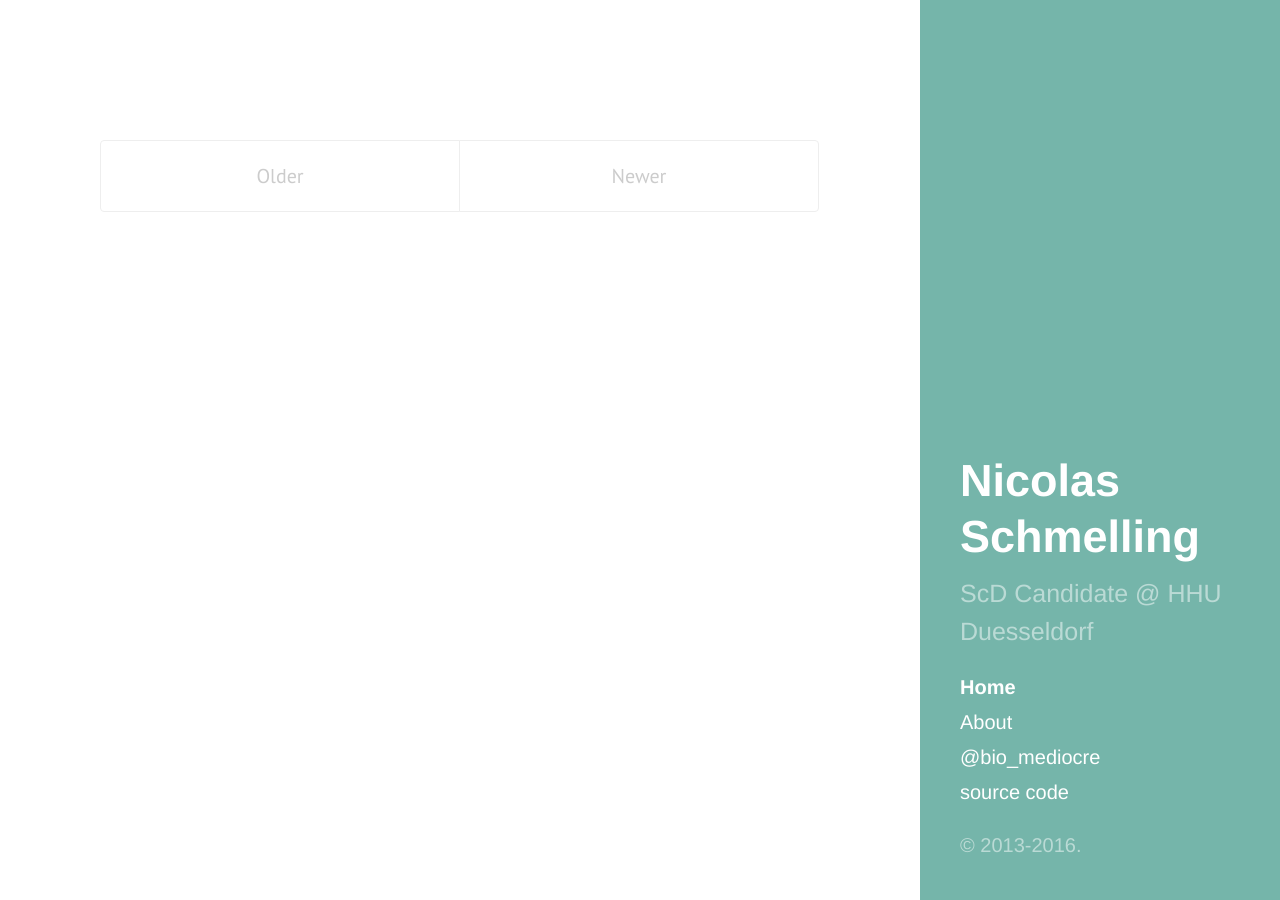
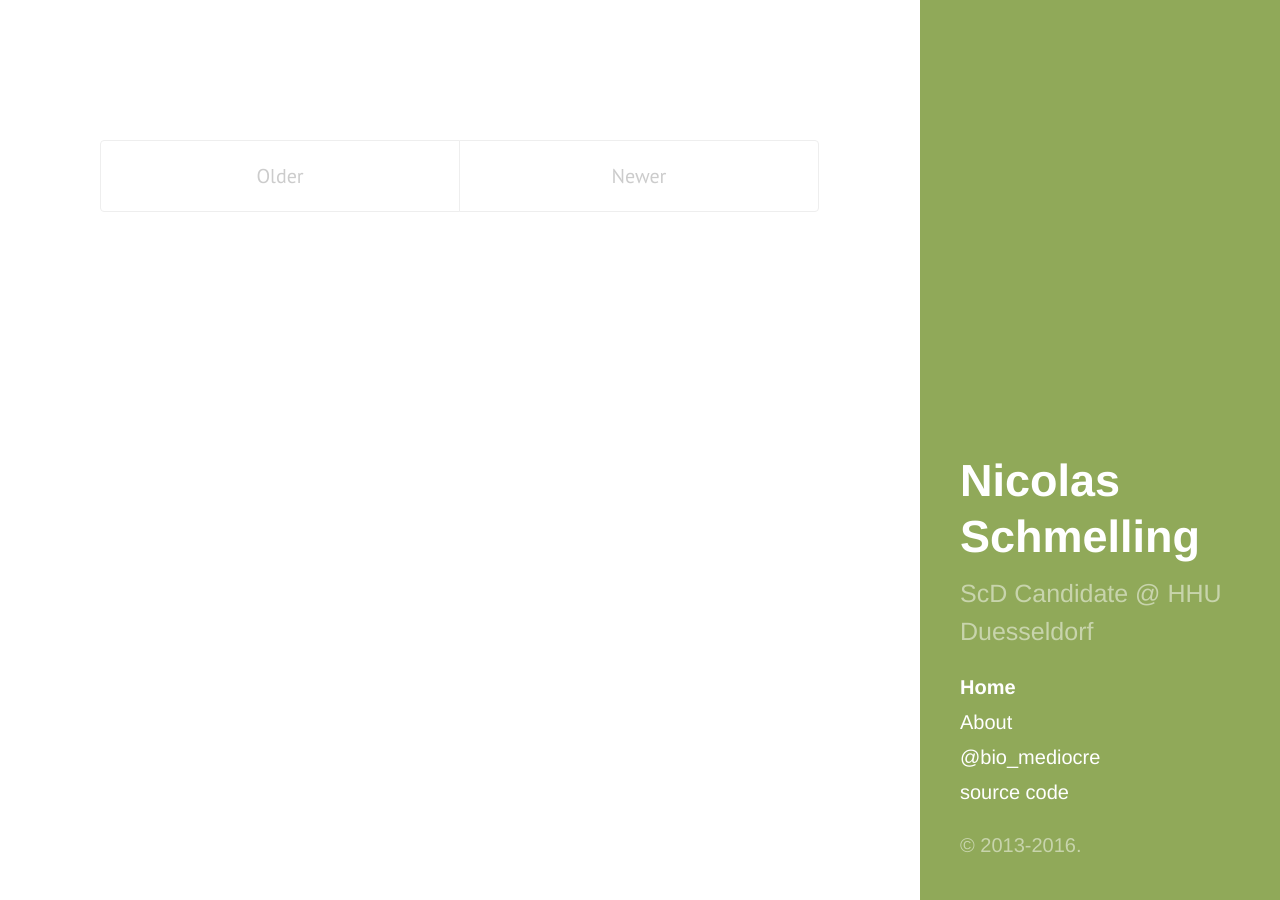
Before and after one commit to schmelling/schmelling.github.io, a Jekyll site: the page built from index.html, in a window 1280 px wide. Built offline with Jekyll 4.4.1, drawn with Linux system fonts in a browser that asks for light colours; the list of posts is cut into pages by our own code.

Commit message:
text deco

```diff
--- a/_layouts/default.html
+++ b/_layouts/default.html
@@ -3,7 +3,7 @@
 
   {% include head.html %}
 
-  <body class="theme-base-0c layout-reverse">
+  <body class="theme-base-0b layout-reverse">
 
     {% include sidebar.html %}
 
--- a/public/css/hyde.css
+++ b/public/css/hyde.css
@@ -93,7 +93,7 @@
 }
 a.sidebar-nav-item:hover,
 a.sidebar-nav-item:focus {
-  text-decoration: underline;
+  text-decoration: none;
 }
 .sidebar-nav-item.active {
   font-weight: bold;
```
